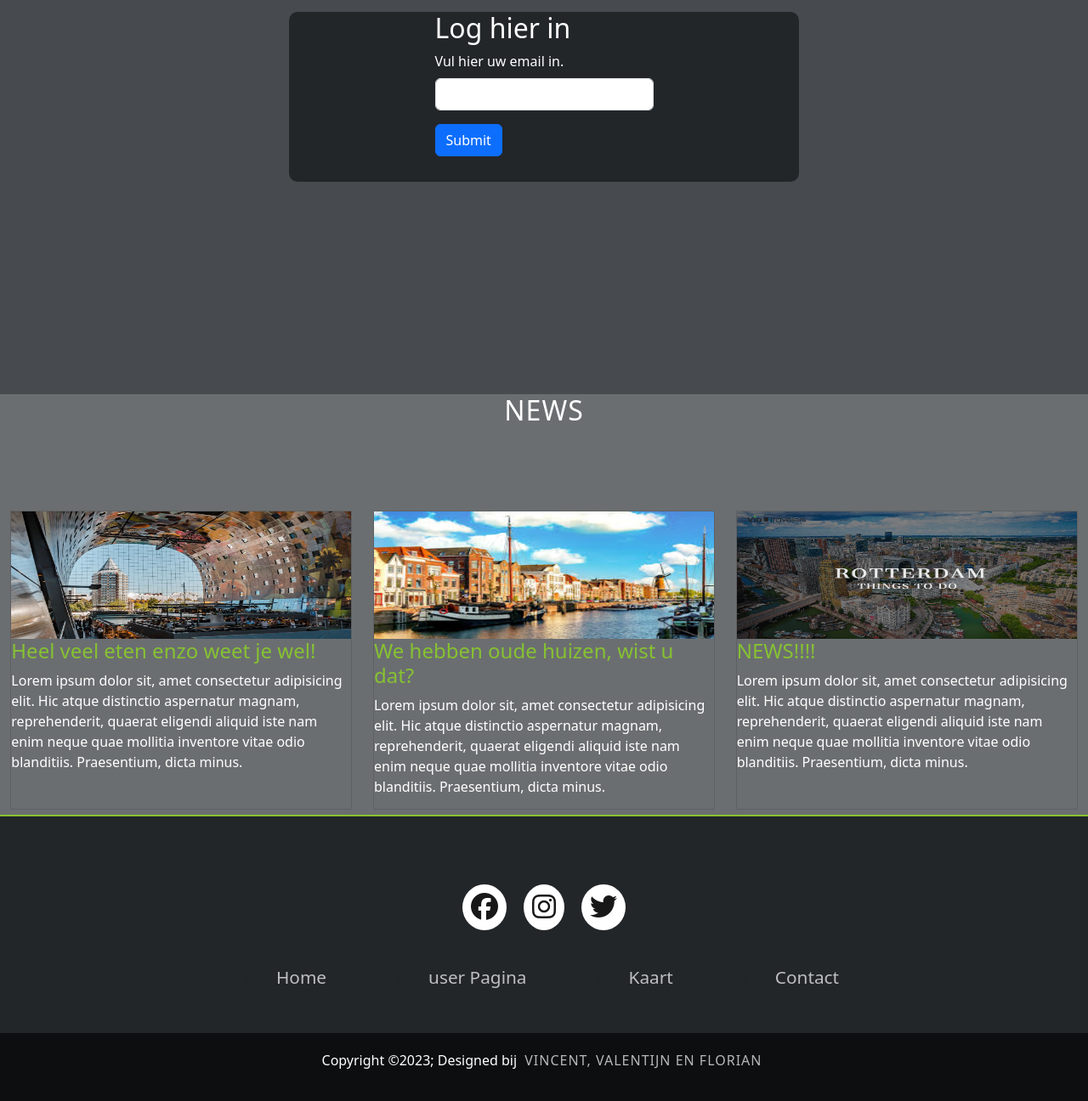
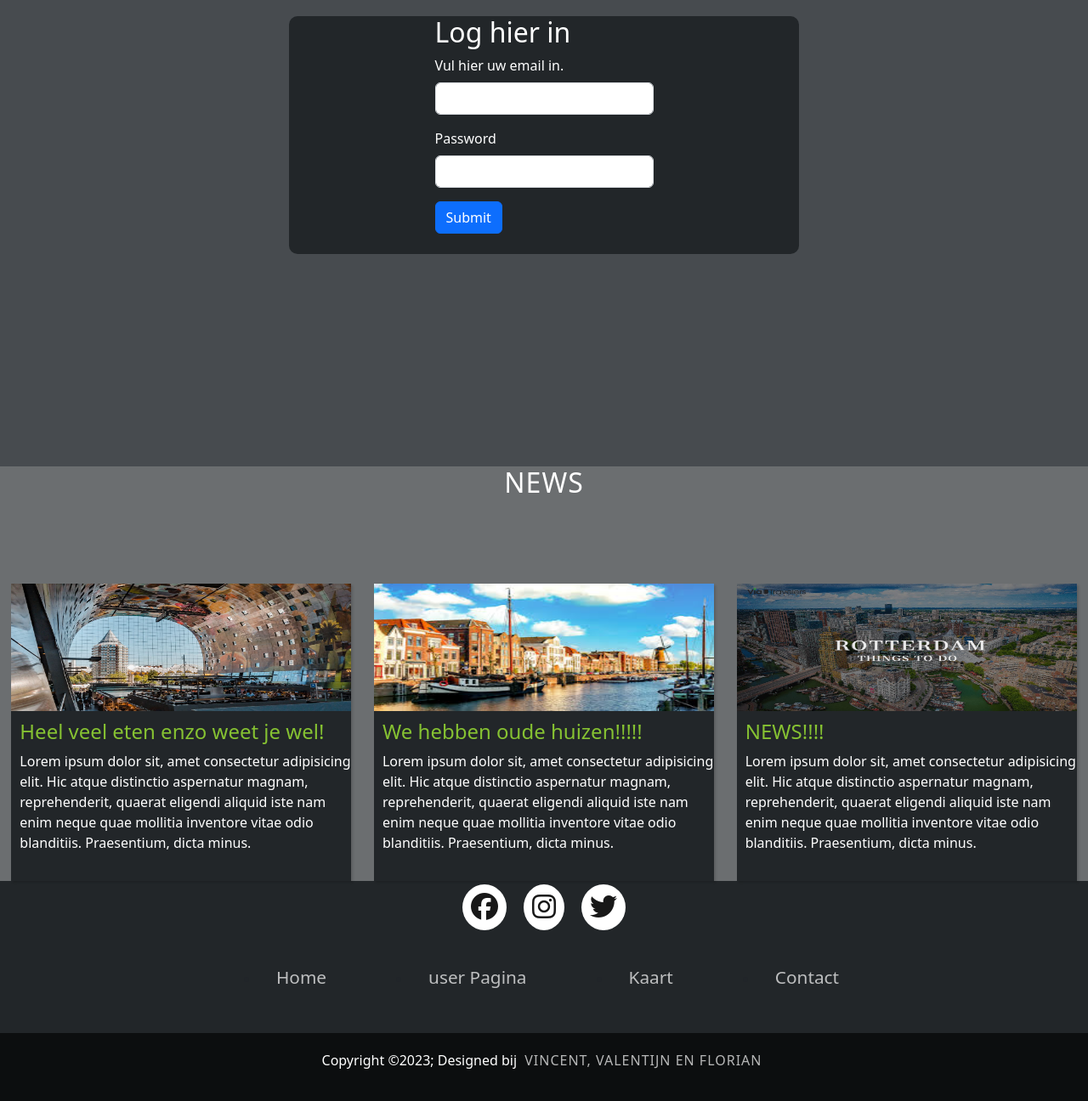
Before and after one commit to FlorianKoning/Project10, a PHP site: page / in a window 1280 px wide. Shown: the part 511-1807 px from the top of the page at 85% size. Run offline with PHP 8.4, Linux system fonts and the light colour scheme.

Commit message:
update 14/12/2023 2

```diff
--- a/includes/css/main.css
+++ b/includes/css/main.css
@@ -64,11 +64,10 @@ li {
 
 .formContainer {
     display: flex;
-    margin-top: 15px;
+    width: 600px;
+    height: 280px;
     border-radius: 10px;
-    width: 600px;
-    height: 200px;
-
+    margin-top: 20px;
 
     color: white;
     background-color: #222629;
@@ -160,12 +159,17 @@ li {
 .newsbox {
     width: 400px;
     height: 350px;
-    /* background-color: white; */
-    box-shadow: rgba(0, 0, 0, 0.02) 0px 1px 3px 0px, rgba(27, 31, 35, 0.15) 0px 0px 0px 1px;
+    background-color: #222629;
+    box-shadow: rgba(0, 0, 0, 0.15) 1.95px 1.95px 2.6px;
 }
 
 .newsbox h4 {
     color: #86C232;
+    padding: 10px 0px 0px 10px;
+}
+
+.newsbox p {
+    padding: 0px 0px 0px 10px;
 }
 
 /** footer */
--- a/index.php
+++ b/index.php
@@ -59,10 +59,14 @@ $_SESSION['email'] = "";
         <div class="container">
             <div class="formContainer">
                 <h2>Log hier in</h2>
-                <form action="POST">
+                <form action="./includes/html/login.php" method="post">
                     <div class="mb-3">
                         <label for="exampleInputEmail1" class="form-label">Vul hier uw email in.</label>
                         <input type="email" class="form-control" id="exampleInputEmail1" aria-describedby="emailHelp">
+                    </div>
+                    <div class="mb-3">
+                        <label for="exampleInputPassword1" class="form-label">Password</label>
+                        <input type="password" class="form-control" id="exampleInputPassword1">
                     </div>
                     <button type="submit" class="btn btn-primary">Submit</button>
                 </form>
@@ -80,7 +84,7 @@ $_SESSION['email'] = "";
                 </div>
                 <div class="newsbox">
                     <img width="400px" height="150px" src="./includes/images/newFoto2.jpg" alt="foto van een hal">
-                    <h4>We hebben oude huizen, wist u dat?</h4>
+                    <h4>We hebben oude huizen!!!!!</h4>
                     <p>Lorem ipsum dolor sit, amet consectetur adipisicing elit. Hic atque distinctio aspernatur magnam, reprehenderit, quaerat eligendi aliquid iste nam enim neque quae mollitia inventore vitae odio blanditiis. Praesentium, dicta minus.</p>
                 </div>
                 <div class="newsbox">
```
Also changed, not shown: includes/classes/klacht.php (+7 -2 lines), includes/html/klachtMaken.php (+10 -0 lines).
